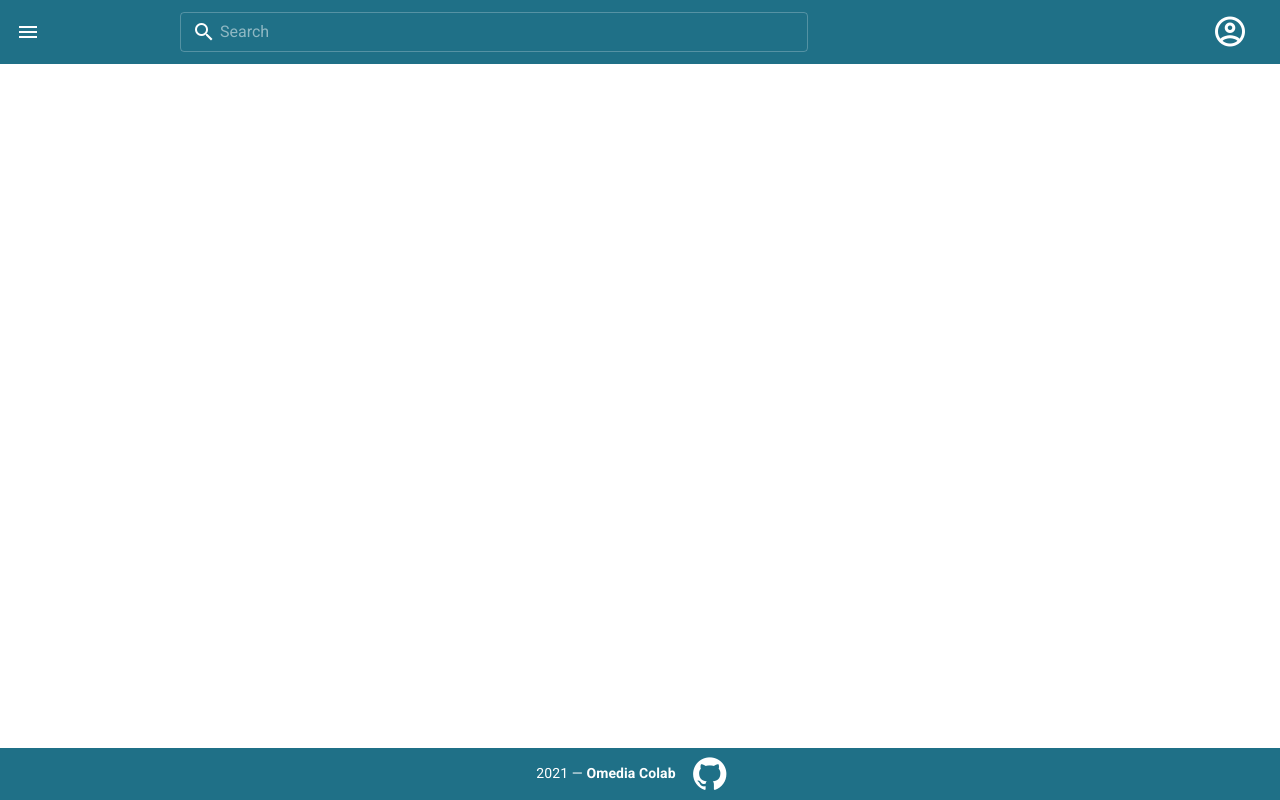
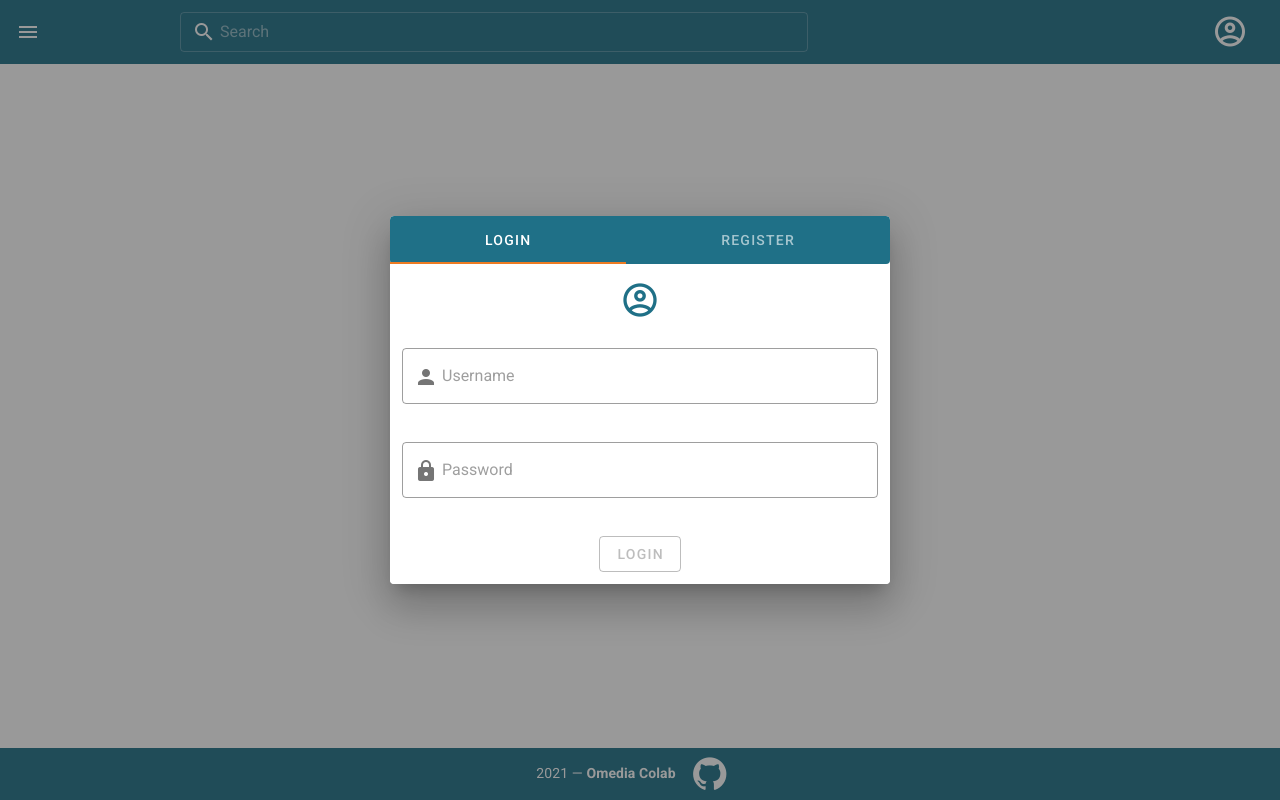
Before and after one commit to Ikamean/Omedia-Colab, a Vue app: page /login in a window 1280 px wide. Built offline with nearby package versions, Linux system fonts and the light colour scheme.

Commit message:
login fixed

```diff
--- a/src/components/login.vue
+++ b/src/components/login.vue
@@ -241,8 +241,11 @@
 
 <script>
 //import axios from 'axios'
+import router from '../router/index'
 
 export default {
+  name: 'Login',
+
   components: {
 
   },
@@ -330,6 +333,7 @@ export default {
     //logout function which removes userID and userName from local storage
     logout(){
       this.$store.dispatch('logout')
+      router.push({ path: '/' }).catch(()=>{})
     },
     //remove error message
     removeError(){
--- /dev/null
+++ b/src/components/loginView.vue
@@ -0,0 +1,302 @@
+<template>
+<!-- popup login -->
+  <div class="text-center">
+    <!-- if not logged in -->
+    <template >
+      <div>
+        <v-dialog
+        v-model="dialog"
+        width="500"
+        persistent
+        >
+        <!--login - register -->
+            <v-card>
+            <!-- tabs -->
+            <v-tabs
+                dark
+                background-color="#1F7087"
+                grow
+                flat
+                slider-color="#ED7B22"
+            >
+                <v-tab>
+                Login
+                </v-tab>
+
+                <v-tab >
+                Register
+                </v-tab>
+
+                <!-- login tab -->
+                <v-tab-item>
+                <v-card-title class="justify-center text-h4">
+                    <v-icon x-large color="#1F7087">mdi-account-circle-outline</v-icon>
+                </v-card-title>
+
+                <!-- error message -->
+                <v-slide-x-transition>
+                    <div v-if="error">
+                    <v-card-title class="justify-center text-h4" >
+                    <v-chip
+                    color="red"
+                    outlined
+                    label
+                    close
+                    @click:close='removeError()'
+                    > {{error}}</v-chip>
+                    </v-card-title>
+                </div>
+                </v-slide-x-transition>
+                <!-- error message -->
+
+                <!-- login form -->
+                <v-form @submit.prevent="login()" v-model="validLogin">
+                    <v-container class="justify-center">
+                    <v-row justify="center"
+                        align="center"
+                        dense>
+                        <v-col cols="12">
+                        <v-text-field
+                            v-model="userName"
+                            :rules="nameRules"
+                            placeholder="Username"
+                            name='userName'
+                            prepend-inner-icon="mdi-account"
+                            outlined
+                            clearable
+                            required
+                        ></v-text-field>
+                        </v-col>
+                        <v-col cols="12">
+                        <v-text-field
+                            v-model="password"
+                            :rules="passwordRules"
+                            name='password'
+                            placeholder="Password"
+                            prepend-inner-icon="mdi-lock"
+                            outlined
+                            clearable
+                            type="password"
+                            required
+                            v-on:keyup.enter="login"
+                        ></v-text-field>
+                        </v-col>
+
+                        <v-divider></v-divider>
+
+                        <v-col cols="auto">
+                        <v-btn
+                            color="#1F7087"
+                            outlined
+                            block
+                            :disabled="!validLogin"
+                            type='submit'
+                        >
+                            Login
+                        </v-btn>
+                        </v-col>
+                    </v-row>
+                    </v-container>
+                </v-form>
+                <!-- login form -->
+
+                </v-tab-item>
+                <!-- login tab -->
+
+                <!-- registration tab -->
+                <v-tab-item>
+                    <v-card-title class="justify-center text-h4" v-if="registered" transition="scale-transition">
+                    <v-icon size="70px" color="#84eb36">mdi-checkbox-marked-circle-outline</v-icon>
+                    </v-card-title>
+
+                    <v-card-title class="justify-center text-h4" v-else transition="scale-transition">
+                    <v-icon x-large color="#1F7087">mdi-account-circle-outline</v-icon>
+                    </v-card-title>
+
+                    <v-form ref="form" @submit.prevent="register()" v-model="validRegister">
+                        <v-container class="justify-center" v-on:keyup.enter="register">
+                        <v-row justify="center"
+                        align="center"
+                        dense>
+                            <v-col cols="12">
+                            <v-text-field
+                            v-model="userNameRegister"
+                            :rules="nameRules"
+                            name='userName'
+                            placeholder="Username"
+                            prepend-inner-icon="mdi-account"
+                            outlined
+                            clearable
+                            required
+                            ></v-text-field>
+                            </v-col>
+                            <v-col cols="12">
+                            <v-text-field
+                            v-model="email"
+                            :rules="emailRules"
+                            name='email'
+                            placeholder="Email"
+                            prepend-inner-icon="mdi-email"
+                            outlined
+                            clearable
+                            required
+                            ></v-text-field>
+                            </v-col>
+                            <v-col cols="12">
+                            <v-text-field
+                            v-model="passwordRegister"
+                            :rules="passwordRules"
+                            placeholder="Password"
+                            prepend-inner-icon="mdi-lock"
+                            name='password'
+                            outlined
+                            clearable
+                            required
+                            type="password"
+                            ></v-text-field>
+                            </v-col>
+
+                            <v-divider></v-divider>
+
+                            <v-col cols="auto">
+                            <v-btn
+                            :disabled="!validRegister"
+                            color="#11583E"
+                            outlined
+                            block
+                            type='submit'
+                            >
+                                Sign up
+                            </v-btn>
+                            </v-col>
+                        </v-row>
+                        </v-container>
+                    </v-form>
+                </v-tab-item>
+                <!-- registration tab -->
+
+            </v-tabs>
+            <!-- tabs -->
+            </v-card>
+        <!--login - register -->
+        </v-dialog>
+      </div>
+    </template>
+    <!-- if not logged in -->
+
+  </div>
+<!-- popup login -->
+
+
+</template>
+
+<script>
+import router from '../router/index'
+
+export default {
+  name: 'LoginView',
+
+  components: {
+
+  },
+  data:() => ({
+    validLogin: true,
+    validRegister: true,
+    dialog: true,
+    success: false,
+    registered: false,
+    email: '',
+    password: '',
+    error: '',
+    userName: '',
+    passwordRegister: '',
+    userNameRegister: '',
+    nameRules: [
+      v => !!v || 'Name is required',
+      v => (v && v.length <= 10) || 'Name must be less than 10 characters',
+    ],
+    passwordRules: [
+      v => !!v || 'Password is required',
+    ],
+    emailRules: [
+      v => !!v || 'E-mail is required',
+      v => /.+@.+\..+/.test(v) || 'E-mail must be valid',
+    ],
+  }),
+
+  computed : {
+    isLoggedIn : function(){ return this.$store.getters.isLoggedIn},
+    user : function(){ return this.$store.getters.user}
+  },
+
+
+  methods: {
+    //function to handle login
+    login(){
+      var formdata = new FormData();
+      formdata.append("userName", this.userName);
+      formdata.append("password", this.password);
+
+      var requestOptions = {
+        method: 'POST',
+        body: formdata,
+        redirect: 'follow',
+        credentials: 'include',
+      };
+
+      this.$store.dispatch('login', requestOptions)
+      .then(() => {
+        this.success = true;
+        router.back()
+      })
+      .catch(error => {
+        console.log(error)
+        this.error = error.response.data;
+        this.success = false;
+      });
+    },
+    //function for registration handling
+    register(){
+      var formdata = new FormData();
+
+      formdata.append("userName", this.userNameRegister);
+      formdata.append("email", this.email);
+      formdata.append("password", this.passwordRegister);
+
+      var requestOptions = {
+        method: 'POST',
+        body: formdata,
+        redirect: 'follow'
+      };
+      fetch("/api/register", requestOptions)
+      .then(response => response.text())
+      .then(result => console.log(result))
+      .then(() => {
+        this.reset();
+        this.registered = true
+      })
+      .catch(err => {
+        this.success = false;
+        this.error = err.response.data;
+        console.log(this.error)
+      });
+    },
+    //logout function which removes userID and userName from local storage
+    logout(){
+      this.$store.dispatch('logout')
+    },
+    //remove error message
+    removeError(){
+      this.error = '';
+    },
+    reset () {
+      this.$refs.form.reset()
+    },
+  },
+  mounted(){
+    if(document.cookie){
+      return this.$store.getters.isLoggedIn = true
+    }
+  }
+}
+</script>
--- a/src/components/myVideos.vue
+++ b/src/components/myVideos.vue
@@ -2,13 +2,13 @@
     <v-card width='100vw' class='ma-0 flex' height="50vh">
         <v-container fluid>
             <v-row justify="center">
-                <v-col cols="auto" v-for="(video, index) in videos"
-                    :key="index">
+                <v-col cols="auto" v-for="video in videos"
+                    :key="video.title">
                     <v-card
                     color="#385F73"
                     dark
-                    v-if='videos'
                     >
+                    <div v-if='video.title'>
                         <v-img
                         :src="video.thumbnail"
                         width="300" height="200"
@@ -38,13 +38,11 @@
                             delete
                             </v-btn>
                         </v-card-actions>
-                    </v-card>
-                    <v-card
-                    color="#385F73"
-                    dark
-                    v-else
-                    >
+                    </div>
+
+                    <div v-else>
                         <v-card-title>You don't have videos</v-card-title>
+                    </div>
                     </v-card>
                 </v-col>
             </v-row>
--- a/src/components/upload.vue
+++ b/src/components/upload.vue
@@ -141,6 +141,8 @@
 
 <script>
 import MyVideos from '../components/myVideos.vue'
+import router from '../router/index'
+import LoginView from '../components/loginView.vue'
 
   export default {
     name: 'Upload',
@@ -206,10 +208,13 @@ import MyVideos from '../components/myVideos.vue'
         this.uploadFile.mediaFile = this.$refs.file.files[0];
         this.uploadFile.thumbnail = this.$refs.thumbnail.files[0];
       },
+      loginPage(){
+        router.push({ path: '/login', components: LoginView }).catch(()=>{})
+      }
     },
-    mounted(){
-      if(document.cookie){
-        return this.$store.getters.isLoggedIn = true
+    created(){
+      if(!localStorage.getItem('userName')){
+        this.loginPage()
       }
     },
   }
--- a/src/router/index.js
+++ b/src/router/index.js
@@ -4,6 +4,7 @@ import Home from '../views/Home.vue'
 import Upload from '../components/upload'
 import Edit from '../components/edit'
 import Delete from '../components/delete'
+import LoginView from '../components/loginView'
 
 Vue.use(VueRouter)
 
@@ -28,6 +29,11 @@ const routes = [
     name: 'Delete',
     component: Delete
   },
+  {
+    path: '/login',
+    name: 'Login',
+    component: LoginView
+  },
 ]
 
 const router = new VueRouter({
```
